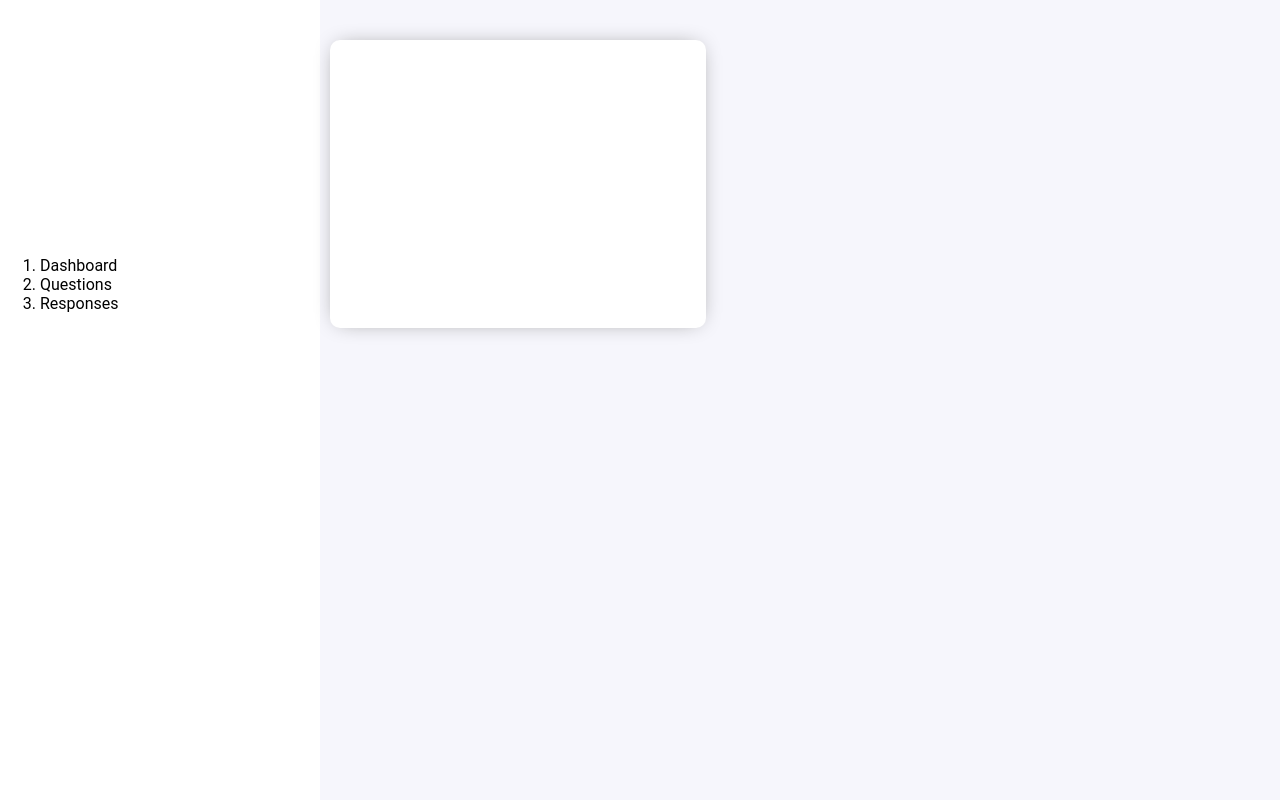
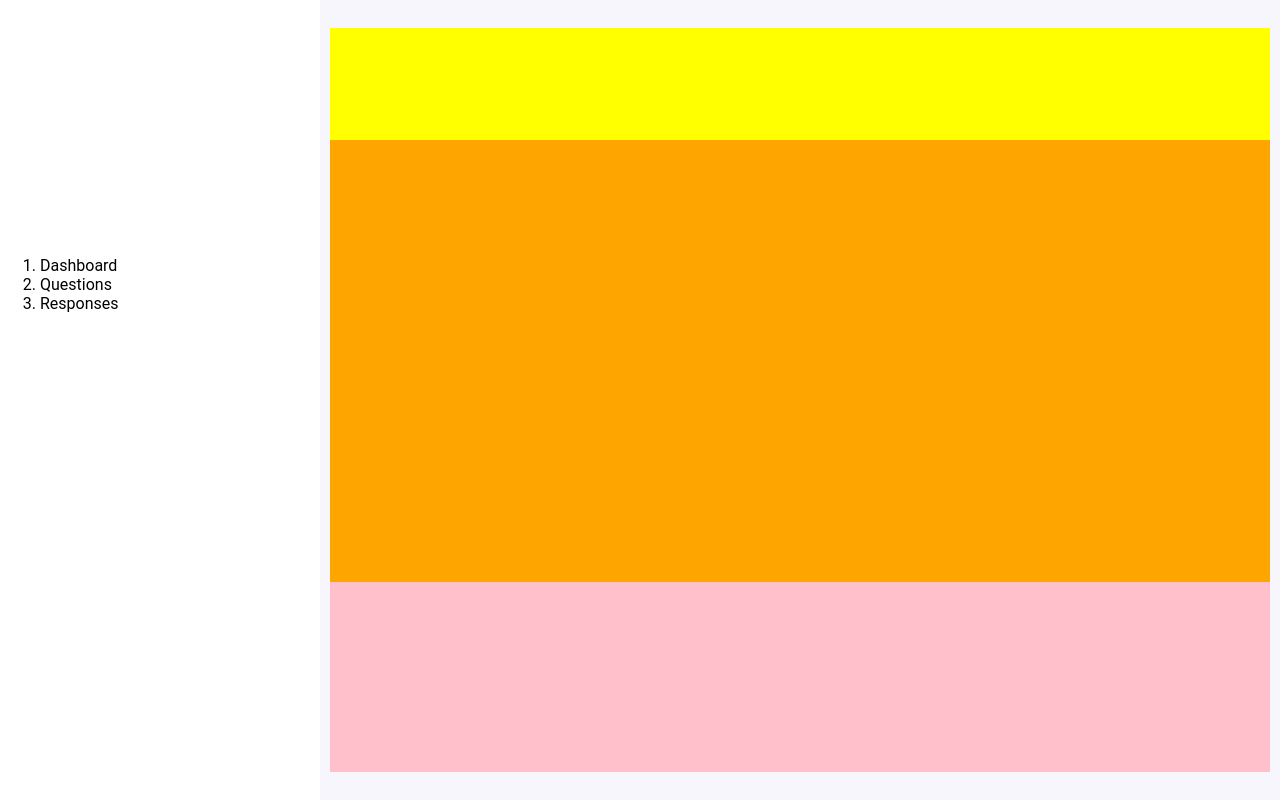
Before and after one commit to tawfeeq25/Student_Feedback, a React (Vite) app: page /admin in a window 1280 px wide. Built offline with nearby package versions, Linux system fonts and the light colour scheme.

Commit message:
admin design

```diff
--- a/src/pages/Admin/AdminLayout.jsx
+++ b/src/pages/Admin/AdminLayout.jsx
@@ -35,8 +35,23 @@ const AdminLayout=()=>{
                     </div>
             </div>
             <div id="admin-cont">
-                    <div id="admin-inner">
-                        <div id="staff"></div>
+                    <div id="dash-inner">
+                            <div id="dash-nav">
+
+                            </div>
+                            <div id="dash-cont">
+                                <div id="dash-cont-staff">
+                                    <div id="dash-cont-st">
+
+                                    </div>
+                                    <div id="dash-count">
+
+                                    </div>
+                                </div>
+                                <div id="dash-print">
+
+                                </div>
+                            </div>
                     </div>
             </div>
         </div>
--- a/src/styles/admin.css
+++ b/src/styles/admin.css
@@ -21,10 +21,23 @@
     justify-content: center;
     align-items: center;
 }
-#admin-inner{
-
+#dash-inner{
+   background-color: red;
     width:98%;
-    height:90%;
+    height:93%;
+    display: grid;
+    grid-template-rows: 15% 85%;
+}
+#dash-nav{
+    background-color:yellow;
+}
+#dash-cont{
+    background-color: pink;
+    display: grid;
+    grid-template-rows: 70% 30%;
+}
+#dash-cont-staff{
+    background-color:orange;
 }
 #staff{
     box-shadow: 0px 0px 22px -8px #808080;
```
